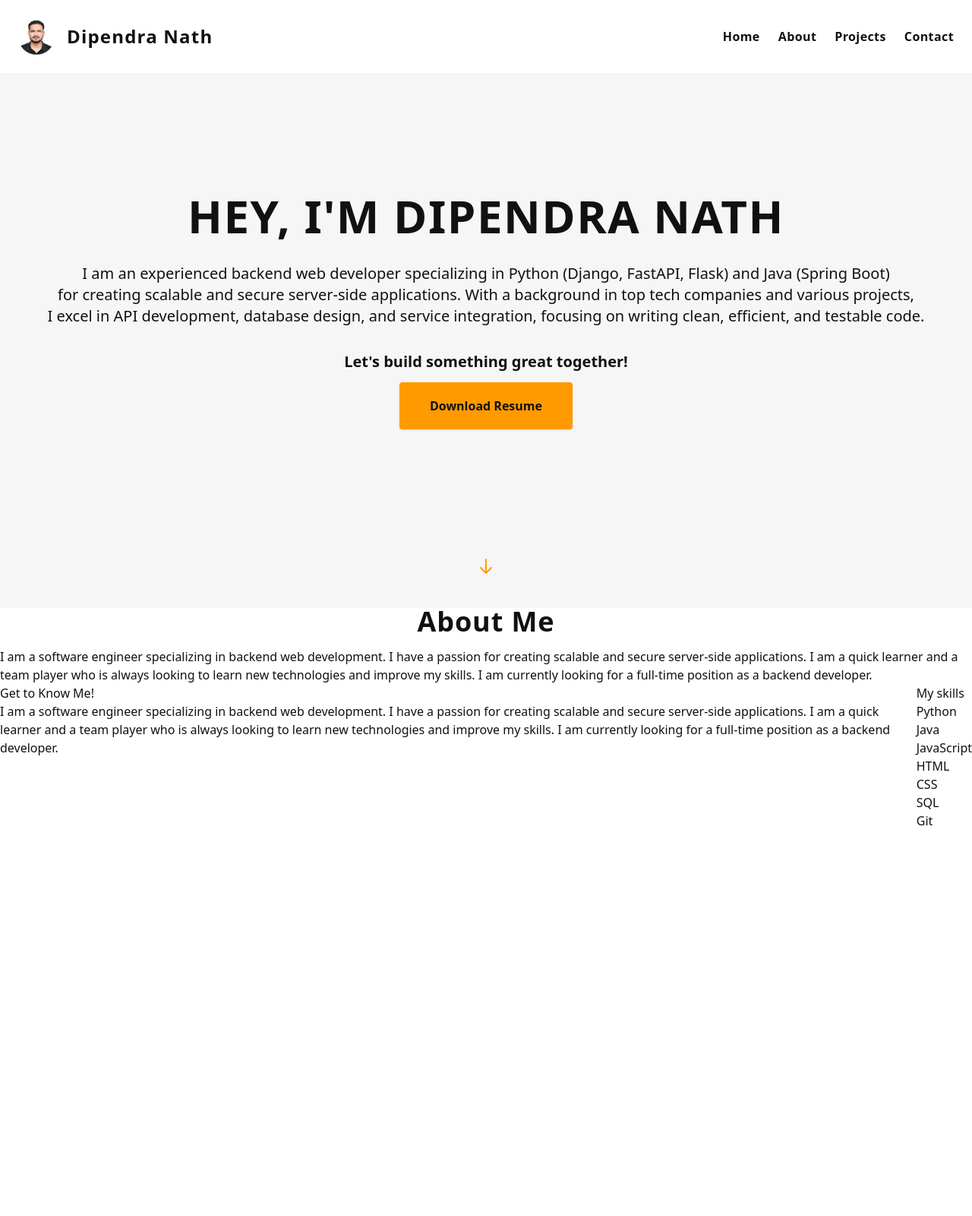
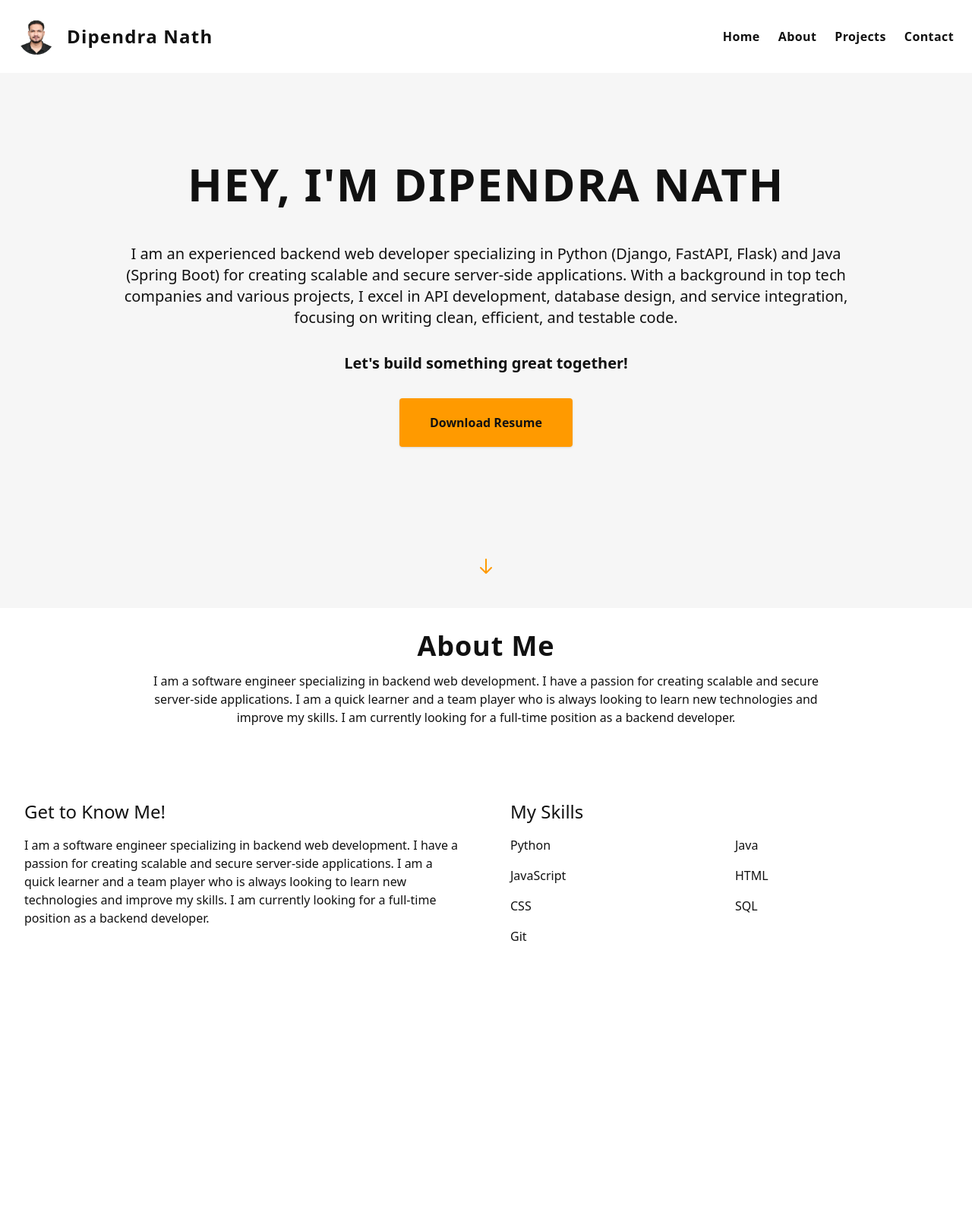
Before and after one commit to dipee/django-portfolio, a Django app: page / in a window 1280 px wide. Shown: the whole page at 76% size. Run offline with Django 4.2, Linux system fonts and the light colour scheme.

Commit message:
about me section udated

```diff
--- a/base/templates/base/home.html
+++ b/base/templates/base/home.html
@@ -4,15 +4,15 @@
   id="home"
   class="relative flex items-center justify-center h-screen bg-gery-fade text-dark-fade"
 >
-  <div class="text-center">
+  <div class="text-center flex flex-col flex-nowrap">
     <h1 class="text-6xl font-extrabold mb-4 leading-none tracking-wide">
       HEY, I'M DIPENDRA NATH
     </h1>
-    <p class="mt-8 text-xl font-normal leading-7">
+    <p class="mt-8 text-xl font-normal leading-7 w-9/12 self-center">
       I am an experienced backend web developer specializing in Python (Django,
-      FastAPI, Flask) and Java (Spring Boot) <br />
+      FastAPI, Flask) and Java (Spring Boot)
       for creating scalable and secure server-side applications. With a
-      background in top tech companies and various projects,<br />
+      background in top tech companies and various projects,
       I excel in API development, database design, and service integration,
       focusing on writing clean, efficient, and testable code.
     </p>
@@ -23,11 +23,11 @@
     <a
       href="{{profile.resume.url}}"
       style="padding: 1.25rem 2.5rem"
-      class="bg-orange-fade rounded text-dark-fade font-bold hover:bg-dark-blue shadow"
+      target="_blank"
+      class="bg-orange-fade rounded text-dark-fade font-bold hover:bg-dark-blue shadow self-center"
       >Download Resume</a
     >
-  </div>
-  <div class="absolute bottom-10 animate-bounce">
+      <div class="absolute bottom-10 animate-bounce self-center">
     <svg
       xmlns="http://www.w3.org/2000/svg"
       fill="none"
@@ -44,22 +44,26 @@
     </svg>
   </div>
   </div>
-<div id="about-me" class="h-screen bg-white text-dark-fade">
+
+</div>
+<div id="about-me" class="flex flex-col flex-nowrap  min-h-screen bg-white text-dark-fade">
+    <div class="flex flex-col text-left p-8 mb-8">
          <h2
-    class="text-4xl font-extrabold mb-4 leading-none tracking-wide text-center"
-  >
+        class="text-4xl font-extrabold mb-4 leading-none tracking-wide text-center">
         About Me
       </h2>
-  <p class="">
+      <p class="text-center w-9/12 self-center">
         I am a software engineer specializing in backend web development. I have a
         passion for creating scalable and secure server-side applications. I am a
         quick learner and a team player who is always looking to learn new
         technologies and improve my skills. I am currently looking for a full-time
         position as a backend developer.
       </p>
-  <div class="flex justify-between text-left">
-    <div id="knowme">
-      <h3>Get to Know Me!</h3>
+    </div>
+
+    <div class="flex flex-row justify-between text-left p-8">
+        <div id="knowme" class="w-1/2 pr-8">
+          <h3 class="text-2xl mb-4">Get to Know Me!</h3>
           <p>
             I am a software engineer specializing in backend web development. I have
             a passion for creating scalable and secure server-side applications. I
@@ -68,16 +72,16 @@
             full-time position as a backend developer.
           </p>
         </div>
-    <div id="skills">
-      <h3>My skills</h3>
-      <ul>
-        <li>Python</li>
-        <li>Java</li>
-        <li>JavaScript</li>
-        <li>HTML</li>
-        <li>CSS</li>
-        <li>SQL</li>
-        <li>Git</li>
+        <div id="skills" class="w-1/2 pl-8">
+    <h3 class="text-2xl mb-4">My Skills</h3>
+    <ul class="grid grid-cols-2 gap-4">
+        <li class="skill-item">Python</li>
+        <li class="skill-item">Java</li>
+        <li class="skill-item">JavaScript</li>
+        <li class="skill-item">HTML</li>
+        <li class="skill-item">CSS</li>
+        <li class="skill-item">SQL</li>
+        <li class="skill-item">Git</li>
     </ul>
 </div>
     </div>
--- a/base/views.py
+++ b/base/views.py
@@ -3,8 +3,8 @@ from django.http import HttpResponse
 from .models import Profile
 # Create your views here.
 def home(request):
-    profile = Profile.objects.first()
-    return render(request, 'base/home.html', {'profile': profile})
+    user_profile = Profile.objects.first()
+    return render(request, 'base/home.html', {'profile': user_profile})
 
 def posts(request):
     return render(request, 'base/posts.html')
--- a/static/css/output.css
+++ b/static/css/output.css
@@ -695,6 +629,10 @@ video {
   height: 100vh;
 }
 
+.min-h-screen {
+  min-height: 100vh;
+}
+
 .w-12 {
   width: 3rem;
 }
@@ -703,12 +641,40 @@ video {
   width: 1.5rem;
 }
 
-.border-collapse {
-  border-collapse: collapse;
+.w-1 {
+  width: 0.25rem;
 }
 
-.transform {
-  transform: translate(var(--tw-translate-x), var(--tw-translate-y)) rotate(var(--tw-rotate)) skewX(var(--tw-skew-x)) skewY(var(--tw-skew-y)) scaleX(var(--tw-scale-x)) scaleY(var(--tw-scale-y));
+.w-1\/2 {
+  width: 50%;
+}
+
+.w-1\/4 {
+  width: 25%;
+}
+
+.w-0 {
+  width: 0px;
+}
+
+.w-2 {
+  width: 0.5rem;
+}
+
+.w-9 {
+  width: 2.25rem;
+}
+
+.w-9\/12 {
+  width: 75%;
+}
+
+.w-0\.5 {
+  width: 0.125rem;
+}
+
+.flex-none {
+  flex: none;
 }
 
 @keyframes bounce {
@@ -727,6 +693,26 @@ video {
   animation: bounce 1s infinite;
 }
 
+.grid-cols-2 {
+  grid-template-columns: repeat(2, minmax(0, 1fr));
+}
+
+.flex-row {
+  flex-direction: row;
+}
+
+.flex-col {
+  flex-direction: column;
+}
+
+.flex-nowrap {
+  flex-wrap: nowrap;
+}
+
+.content-between {
+  align-content: space-between;
+}
+
 .items-center {
   align-items: center;
 }
@@ -739,10 +725,22 @@ video {
   justify-content: space-between;
 }
 
+.justify-items-center {
+  justify-items: center;
+}
+
+.gap-4 {
+  gap: 1rem;
+}
+
 .space-x-6 > :not([hidden]) ~ :not([hidden]) {
   --tw-space-x-reverse: 0;
   margin-right: calc(1.5rem * var(--tw-space-x-reverse));
   margin-left: calc(1.5rem * calc(1 - var(--tw-space-x-reverse)));
+}
+
+.self-center {
+  align-self: center;
 }
 
 .rounded {
@@ -772,8 +770,43 @@ video {
   background-color: rgb(255 255 255 / var(--tw-bg-opacity));
 }
 
+.bg-gray-200 {
+  --tw-bg-opacity: 1;
+  background-color: rgb(229 231 235 / var(--tw-bg-opacity));
+}
+
 .p-6 {
   padding: 1.5rem;
+}
+
+.p-8 {
+  padding: 2rem;
+}
+
+.px-4 {
+  padding-left: 1rem;
+  padding-right: 1rem;
+}
+
+.py-2 {
+  padding-top: 0.5rem;
+  padding-bottom: 0.5rem;
+}
+
+.pl-4 {
+  padding-left: 1rem;
+}
+
+.pr-4 {
+  padding-right: 1rem;
+}
+
+.pr-8 {
+  padding-right: 2rem;
+}
+
+.pl-8 {
+  padding-left: 2rem;
 }
 
 .text-left {
```
Also changed, not shown: other parts of static/css/output.css (+26 -74 lines), 1 other file. Lines whose indentation alone changed are shown as unchanged.
